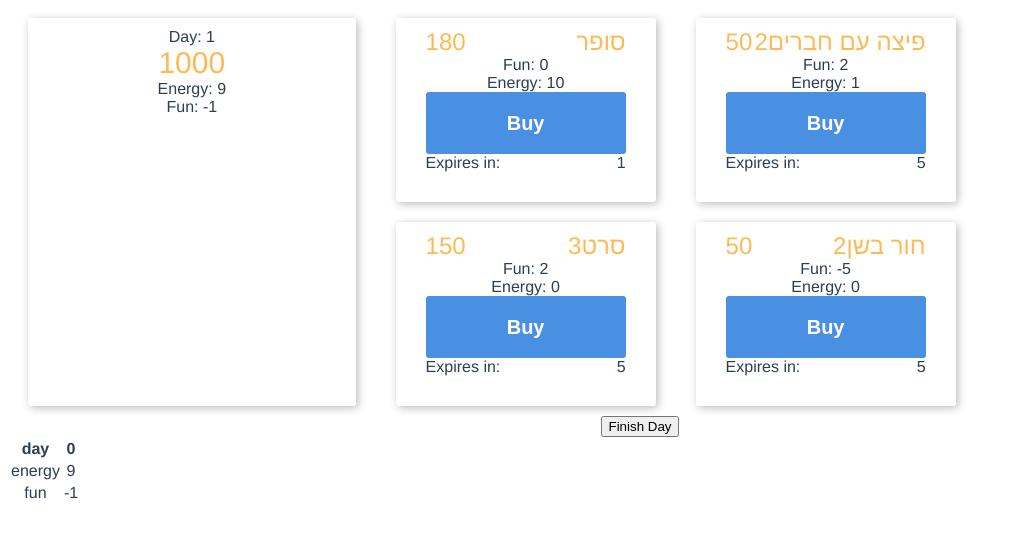
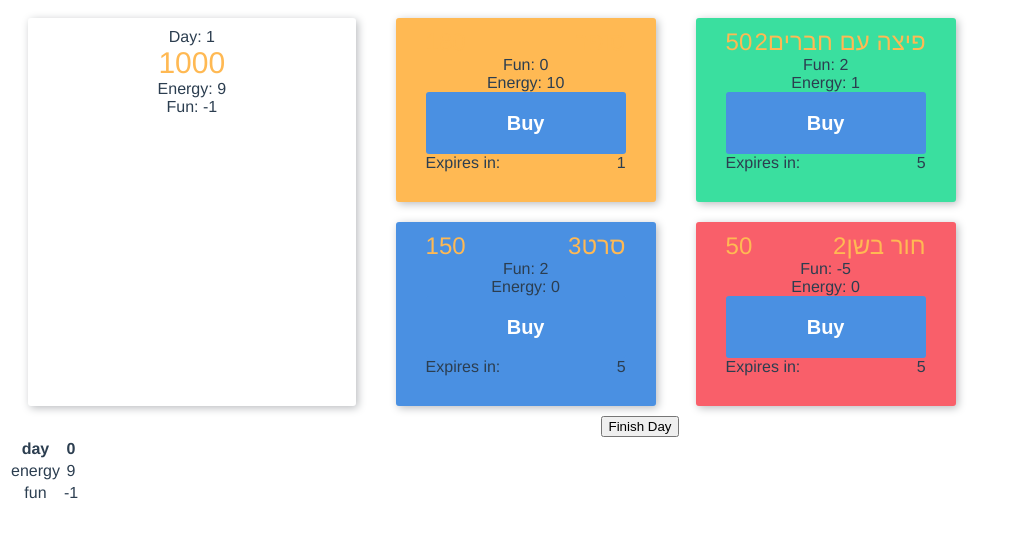
Before and after one commit to riseupil/tazrim-game, a Vue app: page / in a window 1280 px wide. Both pictures are taken after a click on the button "Finish Day". Shown: the top 536 px of the page, without its empty margins (0-1014 px from the left). Built offline with nearby package versions, Linux system fonts and the light colour scheme.

Commit message:
add colors by card type

```diff
--- a/src/components/Card.vue
+++ b/src/components/Card.vue
@@ -1,5 +1,5 @@
 <template>
-  <div class="card">
+  <div class="card" v-bind:class="card.card.type">
     <div class="top-line">
       <div class="cost">{{ card.card.cost }}</div>
       <div class="title">{{ card.card.description }}</div>
@@ -34,6 +34,21 @@
     box-shadow: 2px 2px 8px 0 $riseup_shadow_gray;
     padding: 10px 30px 30px 30px;
     width: 200px;
+    &.opportunity {
+      background: $riseup_light_blue;
+    }
+    &.bill {
+      background: $riseup_shadow_gray;
+    }
+    &.unexpected {
+      background: $riseup_light_red;
+    }
+    &.food {
+      background: $riseup_mustard;
+    }
+    &.eatout {
+      background: $riseup_light_green;
+    }
     .top-line {
       display: flex;
       justify-content: space-between;
```
